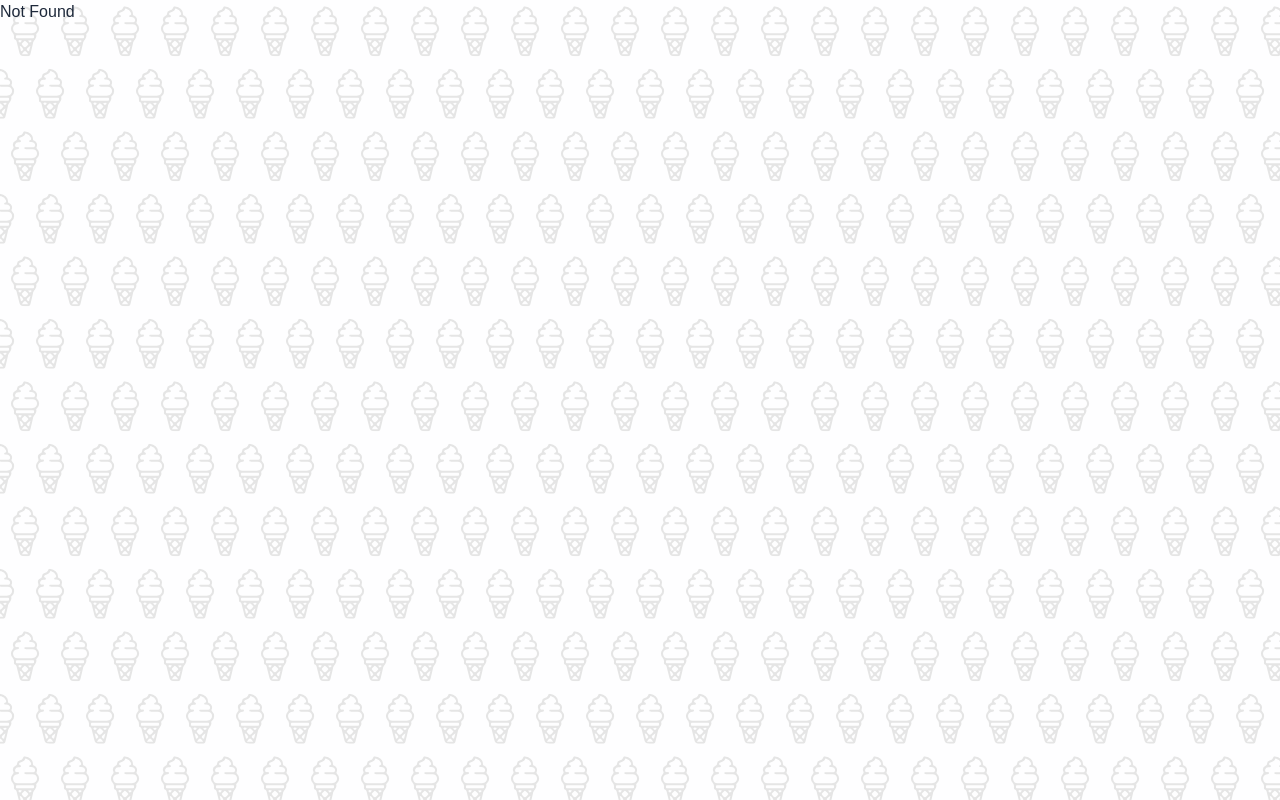
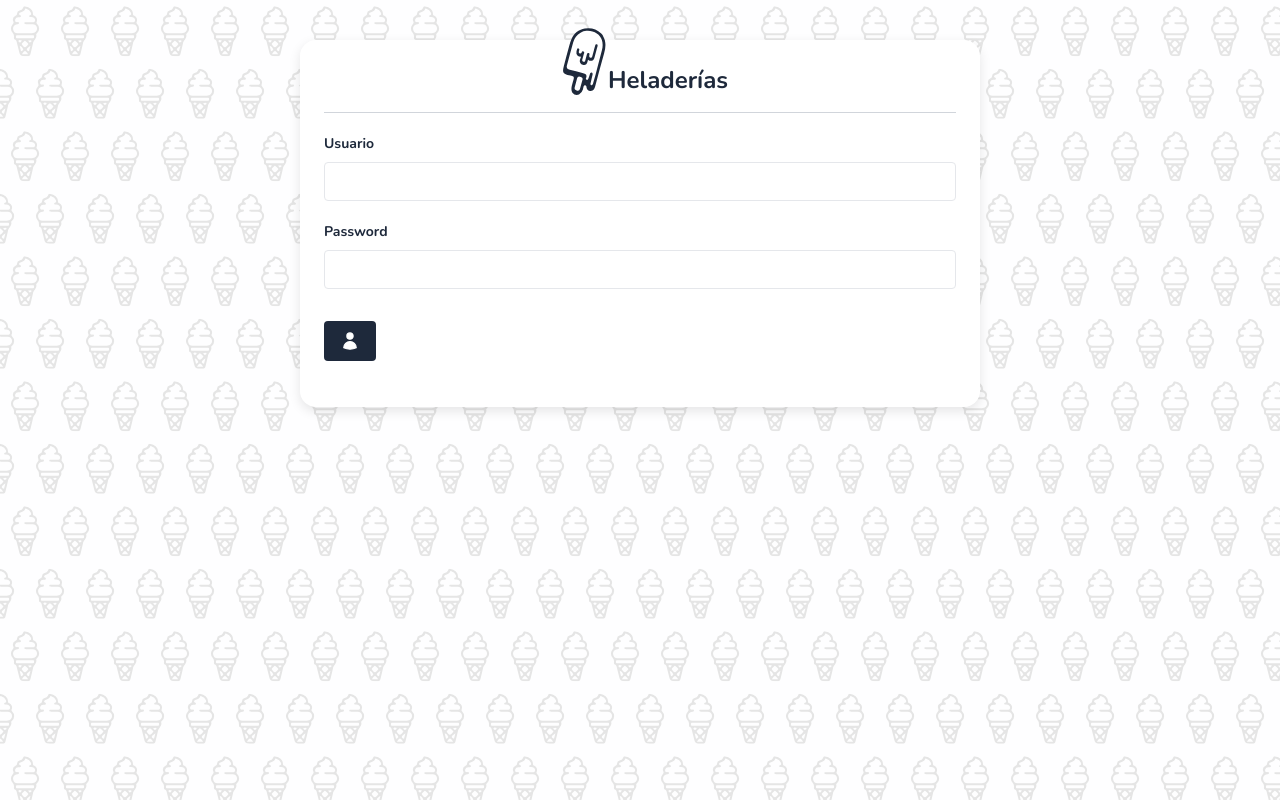
Before and after one commit to uqbar-project/eg-heladeria-react-phm, a React (Vite) app: page /login in a window 1280 px wide. Built offline with nearby package versions, Linux system fonts and the light colour scheme; a web font is replaced by a local one.

Commit message:
add JWT & login page

```diff
--- a/src/components/Icon/index.tsx
+++ b/src/components/Icon/index.tsx
@@ -9,6 +9,8 @@ import ErrorOutlineThin from '@/assets/icons/error-outlined-thin.svg?react'
 import CheckOutlineThin from '@/assets/icons/check-circle-thin.svg?react'
 import WarningOutlineThin from '@/assets/icons/warning-outlined-thin.svg?react'
 import InfoCircle from '@/assets/icons/info-circle.svg?react'
+import User from '@/assets/icons/user.svg?react'
+import Power from '@/assets/icons/power.svg?react'
 
 import { twMerge } from 'tailwind-merge'
 
@@ -24,6 +26,8 @@ const iconsMap = {
   CheckOutlineThin,
   WarningOutlineThin,
   InfoCircle,
+  User,
+  Power,
 } as const
 
 export type IconsMap = typeof iconsMap
--- a/src/routeTree.gen.ts
+++ b/src/routeTree.gen.ts
@@ -11,10 +11,16 @@
 // Import Routes
 
 import { Route as rootRoute } from './routes/__root'
+import { Route as LoginImport } from './routes/login'
 import { Route as IndexImport } from './routes/index'
 import { Route as EditarHeladeriaIdImport } from './routes/editar-heladeria.$id'
 
 // Create/Update Routes
+
+const LoginRoute = LoginImport.update({
+  path: '/login',
+  getParentRoute: () => rootRoute,
+} as any)
 
 const IndexRoute = IndexImport.update({
   path: '/',
@@ -34,6 +40,10 @@ declare module '@tanstack/react-router' {
       preLoaderRoute: typeof IndexImport
       parentRoute: typeof rootRoute
     }
+    '/login': {
+      preLoaderRoute: typeof LoginImport
+      parentRoute: typeof rootRoute
+    }
     '/editar-heladeria/$id': {
       preLoaderRoute: typeof EditarHeladeriaIdImport
       parentRoute: typeof rootRoute
@@ -45,6 +55,7 @@ declare module '@tanstack/react-router' {
 
 export const routeTree = rootRoute.addChildren([
   IndexRoute,
+  LoginRoute,
   EditarHeladeriaIdRoute,
 ])
 
--- a/src/routes/index.tsx
+++ b/src/routes/index.tsx
@@ -1,9 +1,24 @@
+import { TOKEN_KEY } from '@/service/constants'
 import heladeriaService from '@/service/heladeria-service'
 import Home from '@/views/Home'
-import { createFileRoute } from '@tanstack/react-router'
+import { createFileRoute, redirect } from '@tanstack/react-router'
 
 export const Route = createFileRoute('/')({
   component: Home,
+  beforeLoad: () => {
+    const isLoggedIn = localStorage.getItem(TOKEN_KEY) !== null
+    if (!isLoggedIn) {
+      throw redirect({
+        to: '/login',
+        search: {
+          // Use the current location to power a redirect after login
+          // (Do not use `router.state.resolvedLocation` as it can
+          // potentially lag behind the actual current location)
+          redirect: location.href,
+        },
+      })
+    }
+  },
   validateSearch: (search) => {
     return search as {
       busqueda?: string
--- /dev/null
+++ b/src/routes/login.tsx
@@ -0,0 +1,6 @@
+import { Login } from '@/views/Login'
+import { createFileRoute } from '@tanstack/react-router'
+
+export const Route = createFileRoute(`/login`)({
+  component: Login,
+})
--- /dev/null
+++ b/src/service/common.ts
@@ -0,0 +1,25 @@
+import { BACKEND_URL, TOKEN_KEY } from './constants'
+
+export async function httpRequest<T>(request: RequestInfo): Promise<T> {
+  const okRequest = (typeof request === 'string') ? new Request(request) : request
+  const token = localStorage.getItem(TOKEN_KEY) ?? ''
+  okRequest.headers.append('Authorization', `Bearer ${token}`);
+  const response = await fetch(okRequest)
+  const finalResponse = response.headers.get("Content-Type") === 'application/json' ?  await response.json() : await response.text()
+
+  if (!response.ok) {
+    throw finalResponse // ???
+  }
+
+  return finalResponse
+}
+
+export async function customRequest<T>(route: string, body: Partial<T>, method = 'POST') {
+  return httpRequest<T>(
+    new Request(`${BACKEND_URL}${route}`, {
+      method,
+      body: JSON.stringify(body),
+      headers: { 'Content-Type': 'application/json' },
+    })
+  )
+}
--- a/src/service/constants.ts
+++ b/src/service/constants.ts
@@ -1,2 +1,3 @@
 const BACKEND_PORT = 8080
 export const BACKEND_URL = `http://localhost:${BACKEND_PORT}`
+export const TOKEN_KEY = 'jwt_token'
--- a/src/service/heladeria-service.ts
+++ b/src/service/heladeria-service.ts
@@ -1,27 +1,7 @@
 import { Duenio } from '@/model/duenio'
 import { Heladeria } from '@/model/heladeria'
 import { BACKEND_URL } from './constants'
-
-async function httpRequest<T>(request: RequestInfo): Promise<T> {
-  const response = await fetch(request)
-  const responseJson = await response.json()
-
-  if (!response.ok) {
-    throw responseJson
-  }
-
-  return responseJson
-}
-
-async function customRequest<T>(route: string, body: Partial<T>, method = 'POST') {
-  return httpRequest<T>(
-    new Request(`${BACKEND_URL}${route}`, {
-      method,
-      body: JSON.stringify(body),
-      headers: { 'Content-Type': 'application/json' },
-    })
-  )
-}
+import { customRequest, httpRequest } from './common'
 
 async function buscarHeladerias(nombre: string = ''): Promise<Heladeria[]> {
   const params = new URLSearchParams({
--- /dev/null
+++ b/src/service/usuario-service.ts
@@ -0,0 +1,10 @@
+import { customRequest } from "./common"
+
+export type CredencialesDTO = {
+  usuario: string,
+  password: string,
+}
+
+export async function loginUser(usuario: string, password: string): Promise<string> {
+  return customRequest<string>('/login', { usuario, password } as unknown as string)
+}
--- a/src/views/Home/index.tsx
+++ b/src/views/Home/index.tsx
@@ -2,6 +2,8 @@ import Card from '@/components/Card'
 import { useLoaderData, useNavigate, useSearch } from '@tanstack/react-router'
 import BuscarHeladerias from './components/BuscarHeladerias'
 import TablaHeladerias from './components/TablaHeladerias'
+import Icon from '@/components/Icon'
+import { TOKEN_KEY } from '@/service/constants'
 
 const Home = () => {
   const heladerias = useLoaderData({ from: '/' })
@@ -12,7 +14,16 @@ const Home = () => {
     navigate({ search: busqueda ? { busqueda } : {} })
   }
 
+  const logoff = () => {
+    localStorage.removeItem(TOKEN_KEY)
+    navigate({ to: '/login' })
+  }
+
   return (
+    <>
+      <div className='flex flex-col items-center w-full' title='Log off'>
+        <Icon name={'Power'} onClick={logoff} className='mt-5 flex w-full justify-right' />
+      </div>
       <section className='flex items-center justify-center mt-6 container text-[14px]'>
         <Card>
           <div className='flex flex-col pt-4 gap-4'>
@@ -21,6 +32,7 @@ const Home = () => {
           </div>
         </Card>
       </section>
+    </>
   )
 }
 
--- /dev/null
+++ b/src/views/Login/index.tsx
@@ -0,0 +1,52 @@
+import Button from '@/components/Button'
+import Card from '@/components/Card'
+import Icon from '@/components/Icon'
+import Input from '@/components/Input'
+import { TOKEN_KEY } from '@/service/constants'
+import { loginUser } from '@/service/usuario-service'
+import { useRouter } from '@tanstack/react-router'
+import { useState } from 'react'
+
+export const Login = () => {
+  const [usuario, setUsuario] = useState('')
+  const [password, setPassword] = useState('')
+  const { navigate } = useRouter()
+
+  const login = async (event: InputEvent) => {
+    event.preventDefault()
+    const token = await loginUser(usuario, password)
+    localStorage.setItem(TOKEN_KEY, token)
+    navigate({ to: '/' })
+  }
+
+  return (
+    <section className='flex items-center justify-center mt-6 container text-[14px]'>
+      <Card title='Login'>
+        <form className='mt-5 mb-5'>
+          <Input
+            className="mt-2 mb-5"
+            type='text'
+            autoComplete='off'
+            label='Usuario'
+            value={usuario}
+            onChange={(e) => setUsuario(e.target.value)}
+          ></Input>
+          <Input
+            className="mt-2 mb-8"
+            type='password'
+            autoComplete='off'
+            label='Password'
+            value={password}
+            onChange={(e) => setPassword(e.target.value)}
+          ></Input>
+          <Button
+            className='button-primary'
+            title='Ingresar al sistema'
+            label={<Icon className='fill-white' name={'User'} />}
+            onClick={(e) => login(e)}
+          />
+        </form>
+      </Card>
+    </section>
+  )
+}
```
Also changed, not shown: src/assets/icons/power.svg (added), src/assets/icons/user.svg (added). Lines whose indentation alone changed are shown as unchanged.
